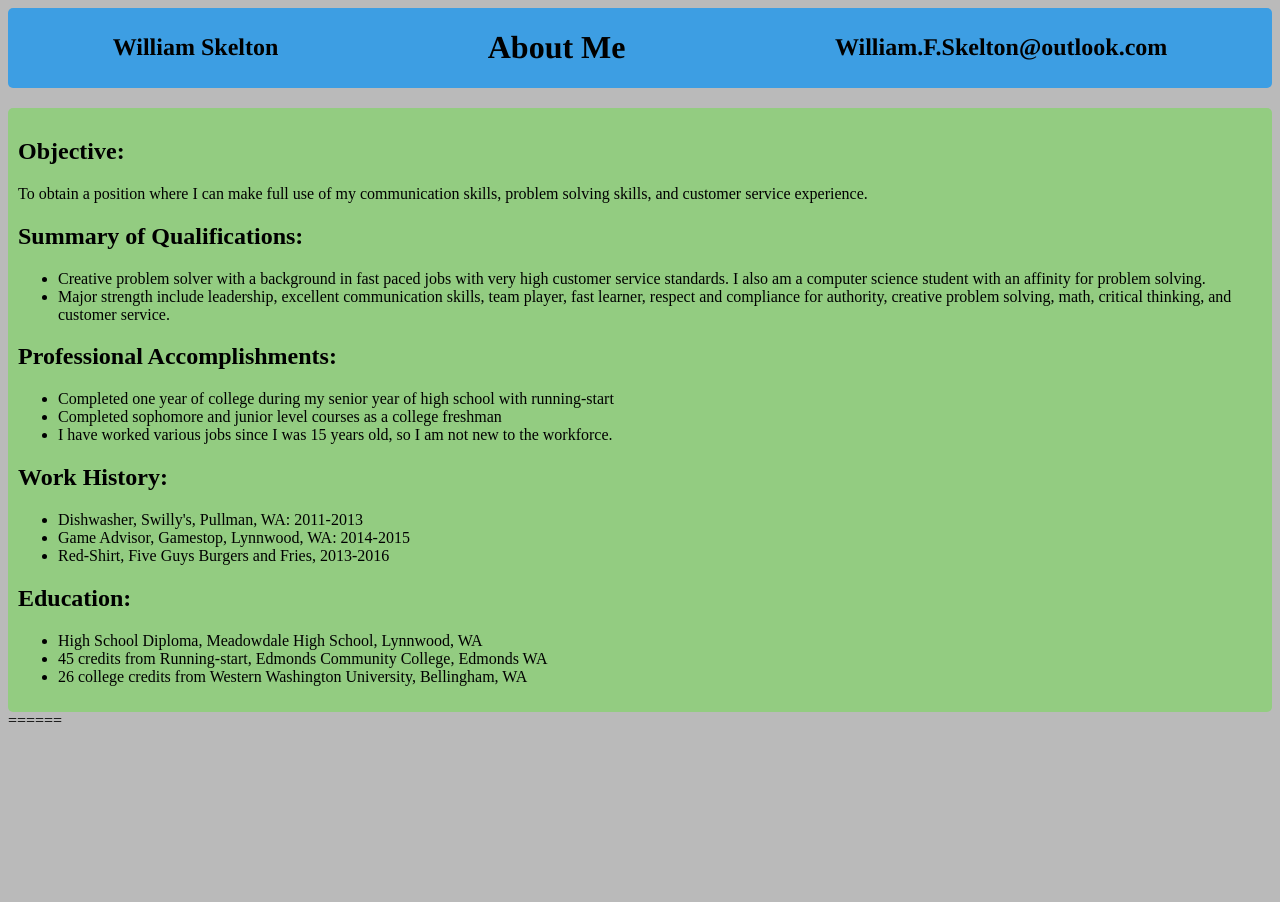
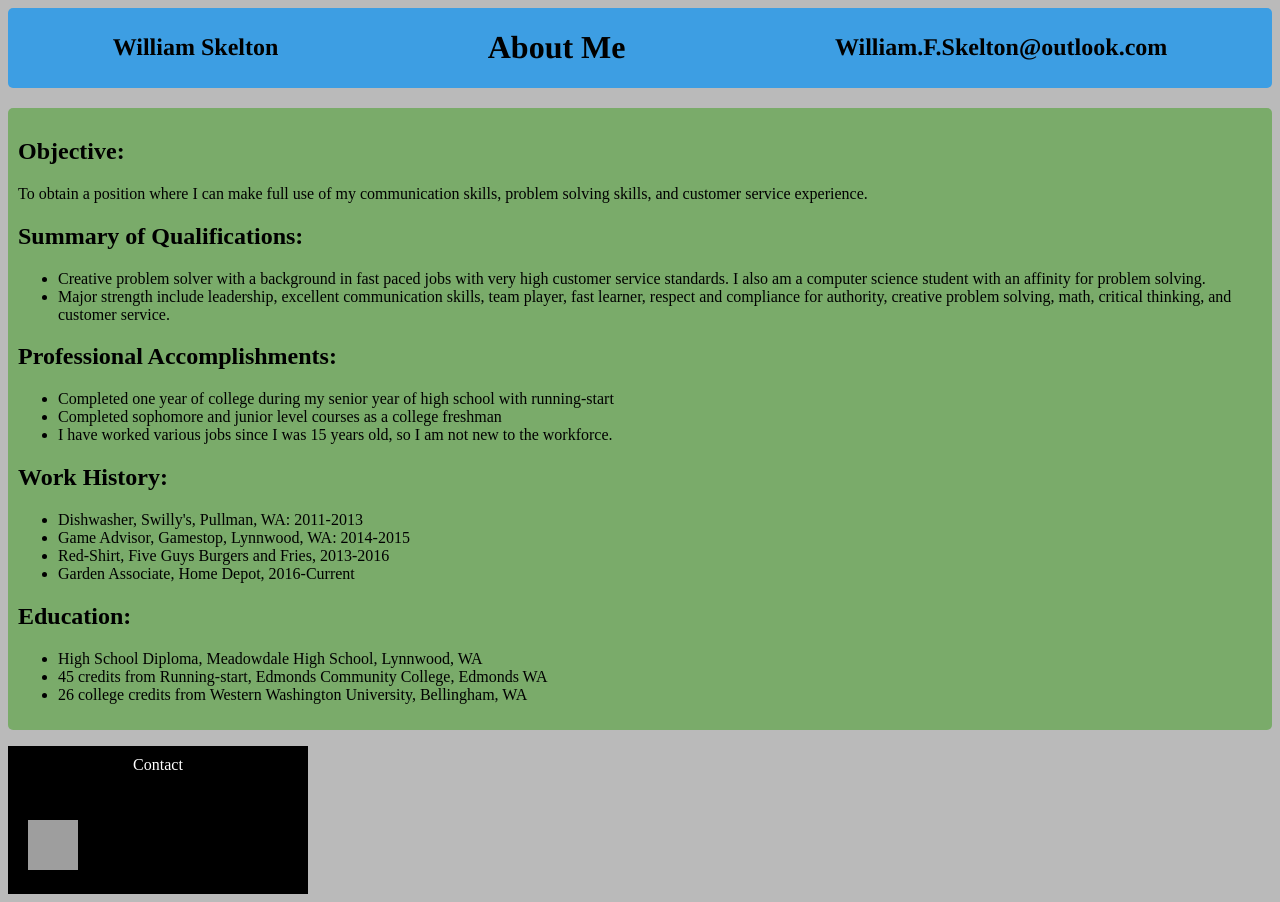
Before and after one commit to WillSkelton/aboutme, a plain HTML site: page index.html in a window 1280 px wide. Before the commit the page ends 800 px from the top, so only its background shows below. Drawn offline with Linux system fonts and the light colour scheme; grey boxes are pictures that could not be loaded.

Commit message:
Started a contact button

```diff
--- a/index.html
+++ b/index.html
@@ -49,6 +49,7 @@
 							<li> Dishwasher, Swilly's, Pullman, WA: 2011-2013 </li>
 							<li> Game Advisor, Gamestop, Lynnwood, WA: 2014-2015 </li>
 							<li> Red-Shirt, Five Guys Burgers and Fries, 2013-2016 </li>
+							<li> Garden Associate, Home Depot, 2016-Current</li>
 						</ul>
 					</section>
 
@@ -63,7 +64,15 @@
 					</section>
 		</section>
 
-		======
+		<!-- ====== Connect Thing =================================================== -->
+		<section class="connect">
+			<p>Contact</p>
+			<!-- ====== Github link ===================================================== -->
+			<a id="github" href="https://github.com/William-F-Skelton"> <img src="https://assets-cdn.github.com/images/modules/logos_page/GitHub-Mark.png"/></a>
+			<!-- <img src= "https://assets-cdn.github.com/images/modules/logos_page/GitHub-Mark.png"/> -->
+		</section>
+
+
 
 <!-- ====== app.js ===========================================================-->
 		<!-- <script type="text/javascript" src='app.js'></script> -->
--- a/style.css
+++ b/style.css
@@ -29,8 +29,28 @@ header h1{
 
 }
 #resume{
-	background-color: #93CC81;
+	background-color: #7AAB6A;
 	border-radius: 5px;
 	padding: 10px;
 	margin-top: 20px;
 }
+
+
+.connect img{
+
+	margin: 20px;
+	height: 50px;
+	width: 50px;
+}
+.connect{
+
+	background-color: black;
+	width: 300px;
+	position:relative;
+
+}
+.connect p{
+	text-align: center;
+	color: white;
+	padding: 10px;
+}
```
